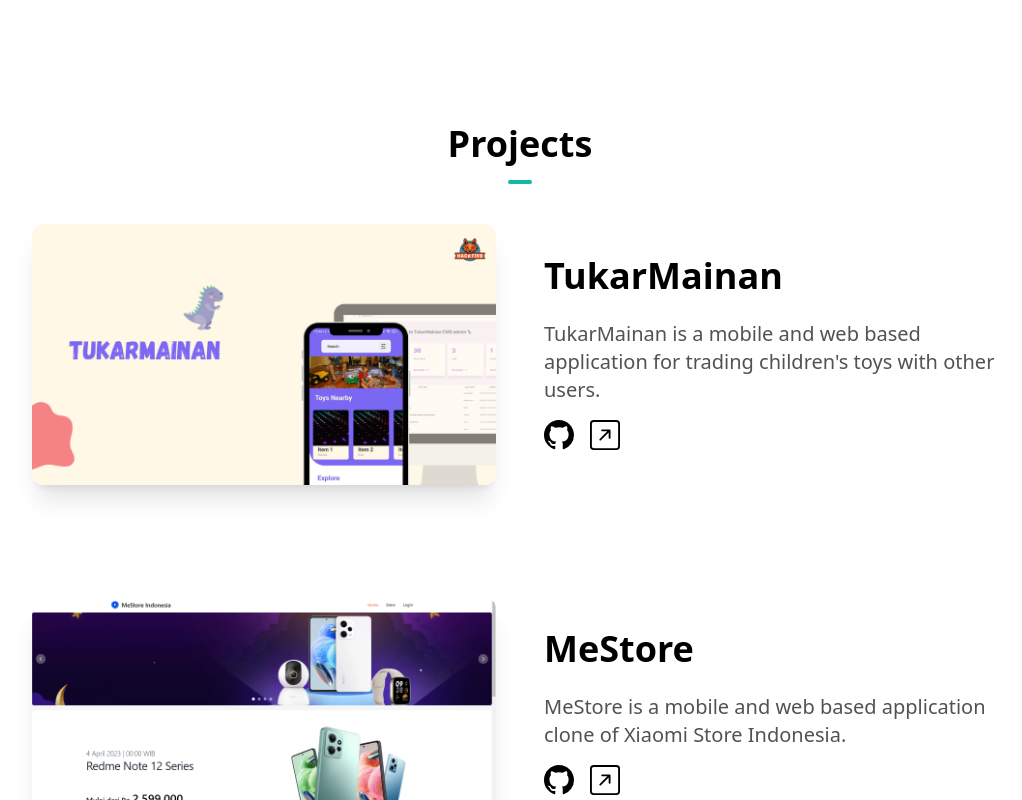
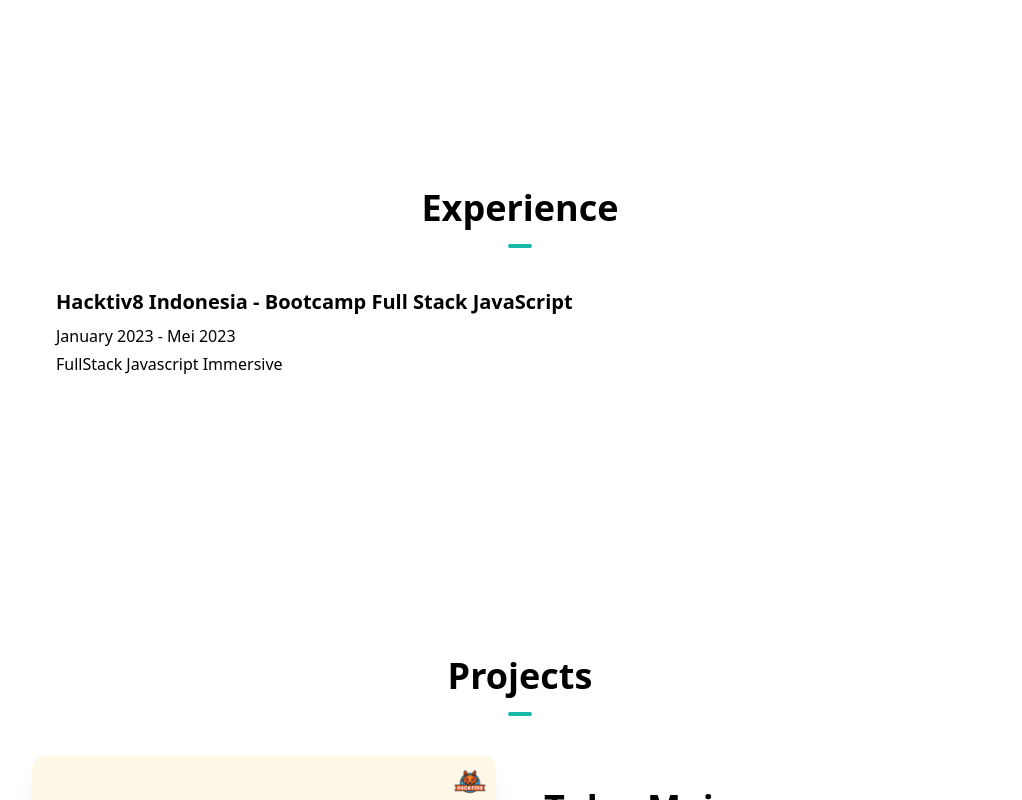
Before and after one commit to wahidfebr/wahidfeb, a Next.js app: page / in a window 1280 px wide. Shown: the part 1740-2540 px from the top of the page, without its empty margins (120-1142 px from the left). Built offline with nearby package versions, Linux system fonts and the light colour scheme.

Commit message:
feat: add download cv and experience section

```diff
--- a/app/page.tsx
+++ b/app/page.tsx
@@ -1,5 +1,6 @@
 import AboutSection from "@/components/AboutSection"
 import ContactSection from "@/components/ContactSection"
+import ExperienceSection from "@/components/ExperienceSection"
 import HeroSection from "@/components/HeroSection"
 import ProjectsSection from "@/components/ProjectsSection"
 export default function Home() {
@@ -7,6 +8,7 @@
     <main className="mx-auto max-w-3xl px-4 sm:px-6 md:max-w-5xl ">
       <HeroSection />
       <AboutSection />
+      <ExperienceSection />
       <ProjectsSection />
       <ContactSection />
     </main>
--- /dev/null
+++ b/components/ExperienceSection.tsx
@@ -0,0 +1,27 @@
+"use client"; // this is a client component
+
+const ExperienceSection = () => {
+    return (
+        <section id="experience" className="">
+            <div className="my-12 pb-12 md:pt-16 md:pb-48">
+                <h1 className="text-center font-bold text-4xl">
+                    Experience
+                    <hr className="w-6 h-1 mx-auto my-4 bg-teal-500 border-0 rounded"></hr>
+                </h1>
+                <div className="mx-auto">
+                    <div className="p-6 mb-4">
+                        <h3 className="text-xl font-semibold mb-2">
+                            Hacktiv8 Indonesia - Bootcamp Full Stack JavaScript
+                        </h3>
+                        <p className="mb-1">January 2023 - Mei 2023</p>
+                        <p className="">
+                            FullStack Javascript Immersive
+                        </p>
+                    </div>
+                </div>
+            </div>
+        </section>
+    );
+};
+
+export default ExperienceSection;
--- a/components/Navbar.tsx
+++ b/components/Navbar.tsx
@@ -20,6 +20,10 @@
   {
     label: "About",
     page: "about",
+  },
+  {
+    label: "Experience",
+    page: "experience",
   },
   {
     label: "Projects",
@@ -60,6 +64,7 @@
             }`}
           >
             <div className="items-center justify-center space-y-8 md:flex md:space-x-6 md:space-y-0">
+              <a href="/Resume-Wahid_Febrilianto.pdf" className="block lg:inline-block text-neutral-900  hover:text-neutral-500 dark:text-neutral-100">Download CV</a>
               {NAV_ITEMS.map((item, idx) => {
                 return (
                   <Link
```
Also changed, not shown: 1 other file (tests, documents, lock files or other folders).
